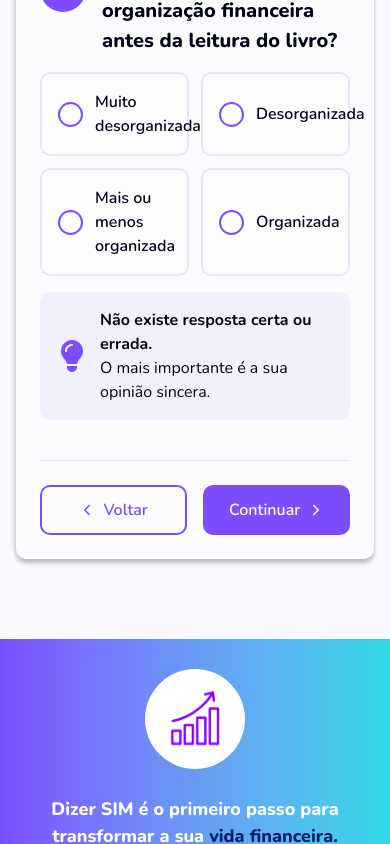
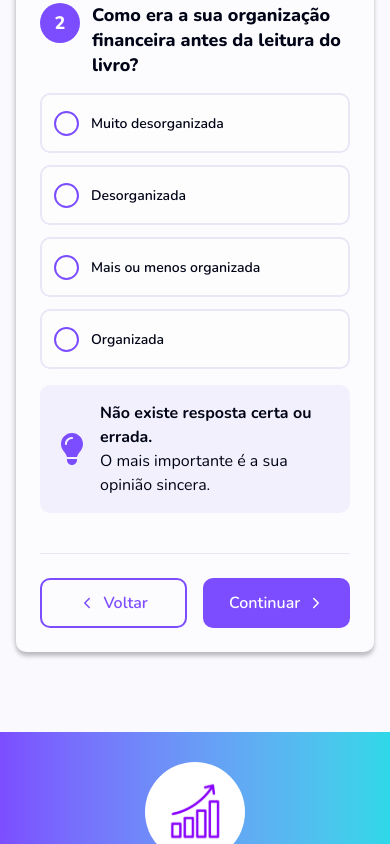
Before and after one commit to simplanejar/website-simplanejar, a Next.js app: page /o-livro/form in a window 390 px wide. Both pictures are taken after a click on the button "Iniciar pesquisa". Shown: the part 687-1531 px from the top of the page. Built offline with nearby package versions, Linux system fonts and the light colour scheme.

Commit message:
fix: questionaire responsive fixed

```diff
--- a/components/pages/book/questionnaire/QuestionField.tsx
+++ b/components/pages/book/questionnaire/QuestionField.tsx
@@ -11,7 +11,7 @@ interface QuestionFieldProps {
 
 function NumberBadge({ number }: { number: number }) {
     return (
-        <span className="flex size-[46px] shrink-0 items-center justify-center rounded-full bg-primary text-xl font-extrabold text-white">
+        <span className="flex size-[40px] shrink-0 items-center justify-center rounded-full bg-primary text-lg font-extrabold text-white sm:size-[46px] sm:text-xl">
             {number}
         </span>
     );
@@ -38,12 +38,13 @@ function OptionsField({
     value: number | undefined;
     onSelect: (index: number) => void;
 }) {
-    const gridCols = Math.min(columns, options.length);
-
+    // Para grids com muitas colunas (ex: 5 opções), no mobile usamos grid de 1 coluna
+    // e restauramos as colunas do design apenas em telas maiores (lg: >= 800px).
     return (
         <div
-            className="grid gap-3 sm:grid-cols-2"
-            style={{ gridTemplateColumns: `repeat(${gridCols}, minmax(0, 1fr))` }}
+            className={`grid gap-3 grid-cols-1 ${
+                columns > 2 ? "sm:grid-cols-2 lg:grid-cols-5" : "sm:grid-cols-2"
+            }`}
         >
             {options.map((option, index) => {
                 const selected = value === index;
@@ -53,8 +54,10 @@ function OptionsField({
                         type="button"
                         onClick={() => onSelect(index)}
                         aria-pressed={selected}
-                        className={`flex min-h-[74px] cursor-pointer items-center gap-3 rounded-[10px] border-2 p-4 text-left transition-colors ${
-                            align === "center" ? "flex-col justify-center text-center" : ""
+                        className={`flex min-h-[60px] sm:min-h-[74px] cursor-pointer items-center gap-3 rounded-[10px] border-2 p-3 sm:p-4 text-left transition-colors ${
+                            align === "center"
+                                ? "flex-row sm:flex-col justify-start sm:justify-center text-left sm:text-center"
+                                : ""
                         } ${
                             selected
                                 ? "border-primary bg-[#F2F0FD]"
@@ -62,7 +65,9 @@ function OptionsField({
                         }`}
                     >
                         <RadioIndicator selected={selected} />
-                        <span className="text-[16px] font-semibold text-foreground">{option}</span>
+                        <span className="text-[14px] sm:text-[16px] font-semibold text-foreground leading-tight">
+                            {option}
+                        </span>
                     </button>
                 );
             })}
@@ -73,11 +78,13 @@ function OptionsField({
 export function QuestionField({ question, value, onChange }: QuestionFieldProps) {
     return (
         <div className="border-t border-[#E9E7F5] pt-6 first:border-t-0 first:pt-0">
-            <div className="mb-4 flex items-start gap-4">
+            <div className="mb-4 flex items-start gap-3 sm:gap-4">
                 <NumberBadge number={question.number} />
                 <div>
-                    <p className="text-[20px] font-extrabold text-foreground">{question.title}</p>
-                    {question.helper && <p className="mt-1 text-[16px] italic">{question.helper}</p>}
+                    <p className="text-[18px] sm:text-[20px] font-extrabold text-foreground leading-snug">
+                        {question.title}
+                    </p>
+                    {question.helper && <p className="mt-1 text-[14px] sm:text-[16px] italic">{question.helper}</p>}
                 </div>
             </div>
 
@@ -99,9 +106,9 @@ export function QuestionField({ question, value, onChange }: QuestionFieldProps)
                         maxLength={question.maxLength}
                         placeholder="Escreva sua resposta aqui..."
                         rows={4}
-                        className="w-full resize-none rounded-[10px] bg-transparent p-4 pb-8 text-[16px] text-foreground placeholder:text-[#AFAFAF] focus:outline-none"
+                        className="w-full resize-none rounded-[10px] bg-transparent p-4 pb-8 text-[15px] sm:text-[16px] text-foreground placeholder:text-[#AFAFAF] focus:outline-none"
                     />
-                    <span className="absolute bottom-2 right-4 text-[14px] text-foreground">
+                    <span className="absolute bottom-2 right-4 text-[13px] sm:text-[14px] text-foreground">
                         {(typeof value === "string" ? value.length : 0)}/{question.maxLength} caracteres
                     </span>
                 </div>
@@ -121,12 +128,12 @@ export function QuestionField({ question, value, onChange }: QuestionFieldProps)
                                 <div className="flex items-center gap-3 lg:w-[220px] lg:shrink-0">
                                     <Image src={row.icon} alt="" width={44} height={44} />
                                     <div>
-                                        <p className="text-[16px] font-bold text-foreground">{row.label}</p>
-                                        <p className="text-[16px] font-bold text-foreground">{row.sublabel}</p>
+                                        <p className="text-[15px] sm:text-[16px] font-bold text-foreground">{row.label}</p>
+                                        <p className="text-[15px] sm:text-[16px] font-bold text-foreground">{row.sublabel}</p>
                                     </div>
                                 </div>
 
-                                <div className="grid flex-1 grid-cols-5 gap-2 border-t border-[#E9E7F5] pt-3 lg:border-l lg:border-t-0 lg:pl-4 lg:pt-0">
+                                <div className="grid flex-1 grid-cols-5 gap-1 sm:gap-2 border-t border-[#E9E7F5] pt-3 lg:border-l lg:border-t-0 lg:pl-4 lg:pt-0">
                                     {question.scaleLabels.map((label, index) => {
                                         const selected = selectedIndex === index;
                                         return (
@@ -140,7 +147,7 @@ export function QuestionField({ question, value, onChange }: QuestionFieldProps)
                                                 className="flex cursor-pointer flex-col items-center gap-1.5"
                                             >
                                                 <RadioIndicator selected={selected} />
-                                                <span className="text-center text-[12px] leading-tight text-foreground">
+                                                <span className="text-center text-[10px] sm:text-[12px] leading-tight text-foreground">
                                                     {label}
                                                 </span>
                                             </button>
```
